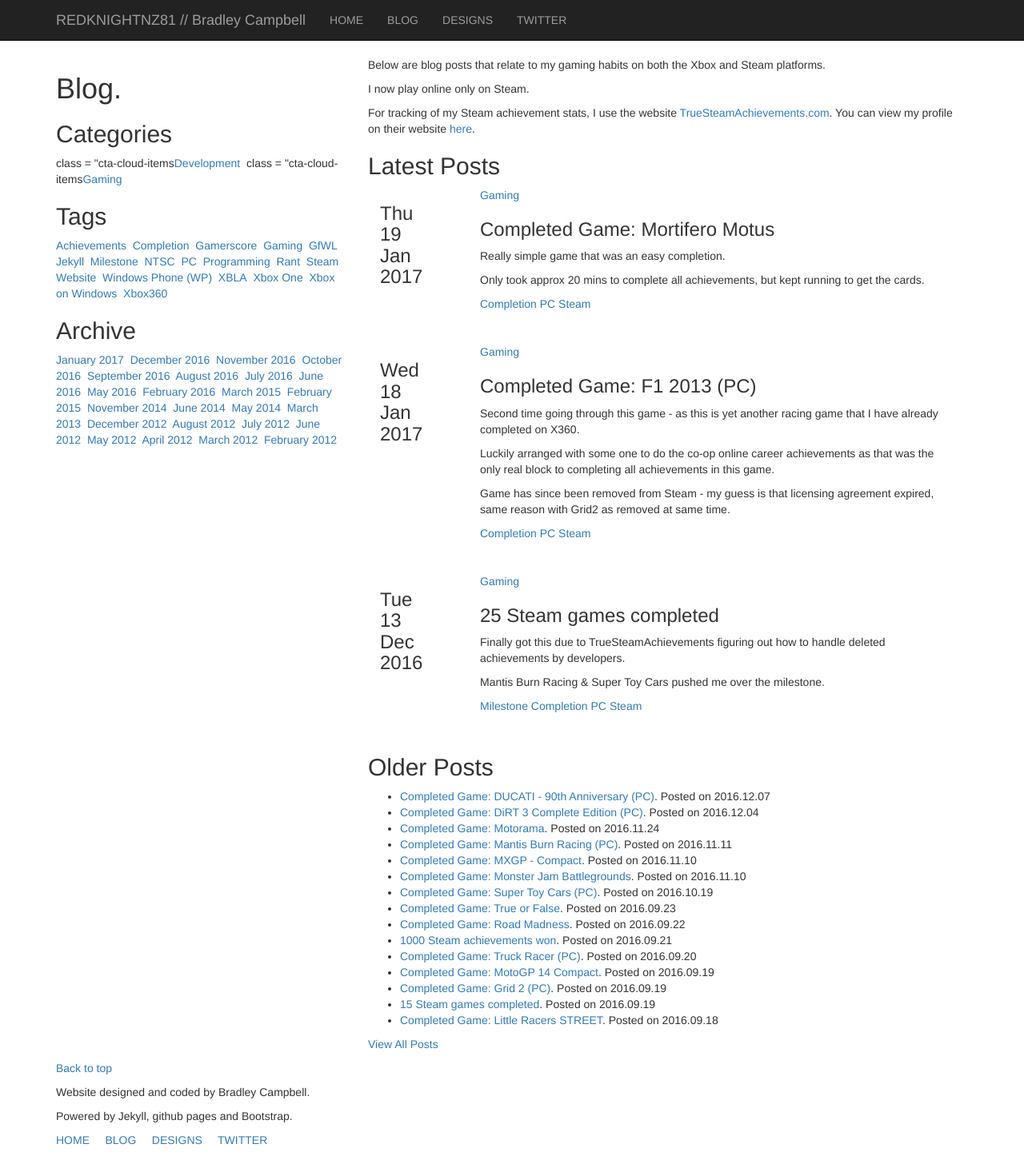
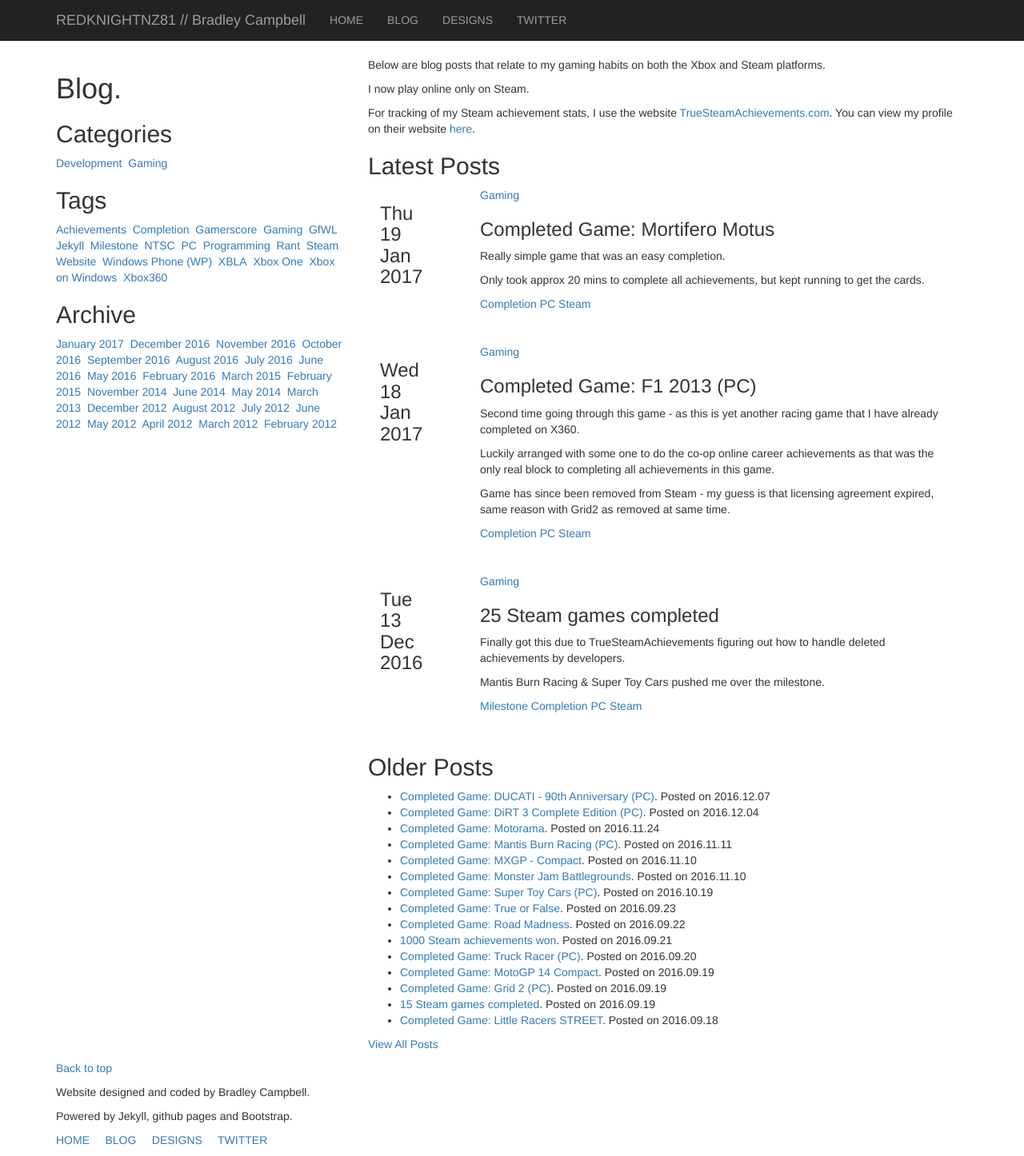
Before and after one commit to redknightnz81/redknightnz81.github.io, a Jekyll site: the page built from blog/index.html, in a window 1280 px wide. Shown: the whole page at 80% size. Built offline with Jekyll 4.4.1, drawn with Linux system fonts in a browser that asks for light colours; nearby versions of some CDN libraries.

Commit message:
2017.01.26
fixing oopsie

```diff
--- a/blog/index.html
+++ b/blog/index.html
@@ -32,7 +32,7 @@ title: Bradley Campbell's Blog
 {% endif %}
 {% endfor %}
 {% for ct in cats %}
-					 class = "cta-cloud-items<a href="/blog/category/#{{ ct | slugify }}" class="codinfox-category-mark">{{ ct }}</a>&nbsp;
+					 <a href="/blog/category/#{{ ct | slugify }}" class="codinfox-category-mark">{{ ct }}</a>&nbsp;
 {% endfor %}
 				</p>
 			</div>
```
